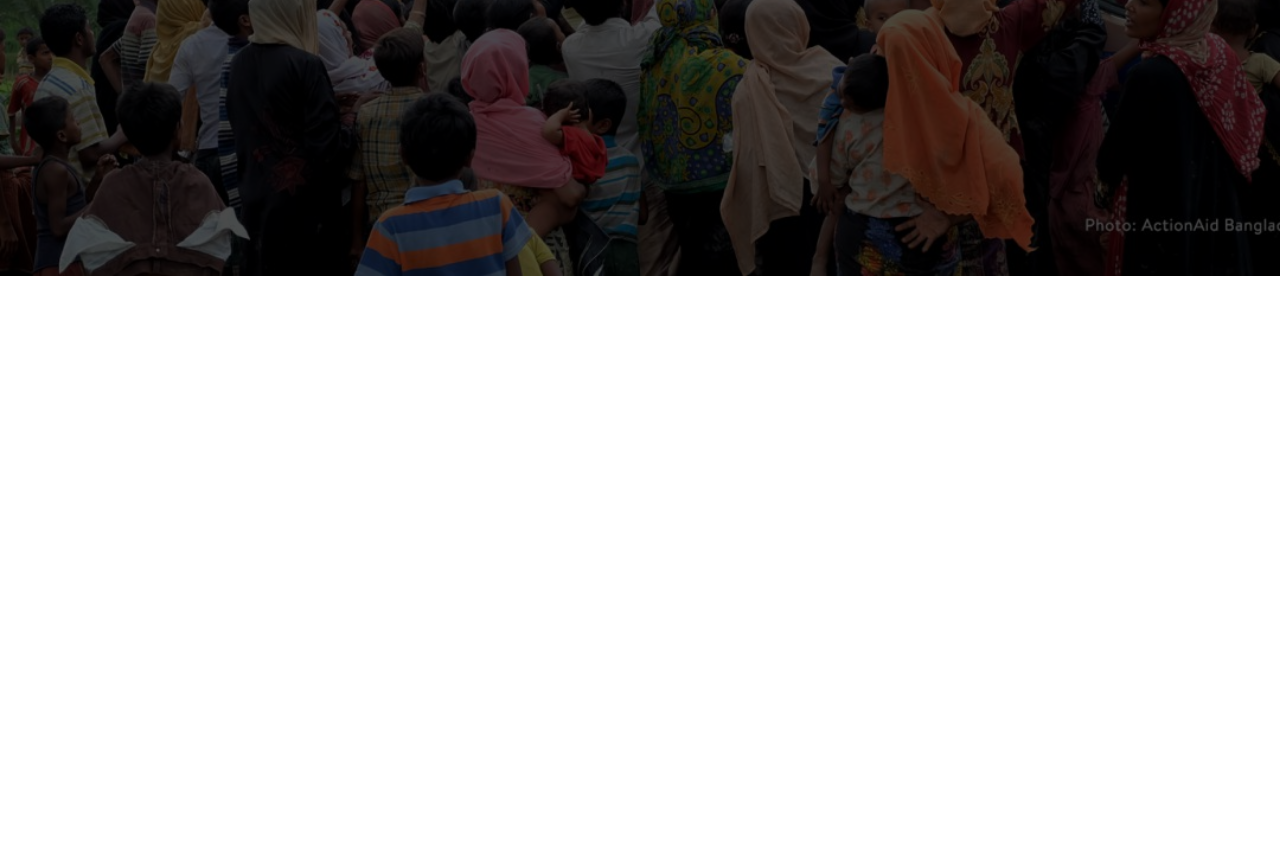
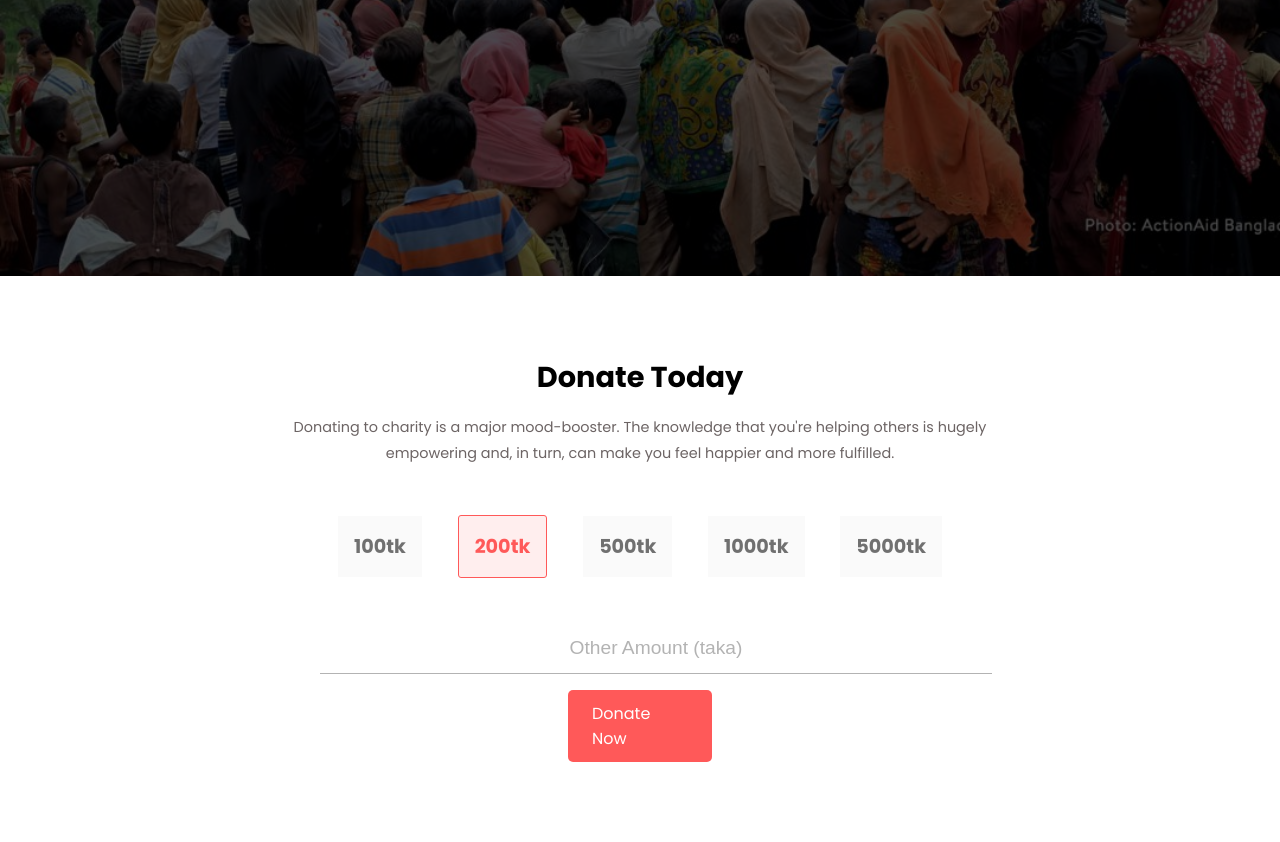
Before and after one commit to ahm-rubayed/donate-today, a plain HTML site: page index.html in a window 1280 px wide. Shown: the part 524-1366 px from the top of the page. Before the commit the page ends 800 px from the top, so only its background shows below. Drawn offline with Linux system fonts and the light colour scheme.

Commit message:
donate today section has completed

```diff
--- a/index.html
+++ b/index.html
@@ -24,5 +24,23 @@
             </div>
     </div>
     </section>
+
+    <section class="donate-today">
+      <div class="header-area">
+        <h2>Donate Today</h2>
+        <p>Donating to charity is a major mood-booster. The knowledge that you're helping others is hugely empowering and, in turn, can make you feel happier and more fulfilled.</p>
+      </div>
+      <div class="container flex">
+        <div class="col"><h3>100tk</h3></div>
+        <div class="col"><h3>200tk</h3></div>
+        <div class="col"><h3>500tk</h3></div>
+        <div class="col"><h3>1000tk</h3></div>
+        <div class="col"><h3>5000tk</h3></div>
+      </div>
+      <div class="container">
+        <input type="text" placeholder="Other Amount (taka)">
+        <a href="#" class="btn">Donate Now</a>
+      </div>
+    </section>
   </body>
 </html>
--- a/style.css
+++ b/style.css
@@ -19,6 +19,42 @@ h6 {
 
 section {
     padding: 4rem 0;
+}
+
+.header-area {
+    text-align: center;
+}
+
+.header-area h2 {
+    font-size: 1.8rem;
+}
+
+.header-area p {
+    width: 55%;
+    margin: auto;
+    font-size: .9rem;
+    line-height: 1.8;
+    color: #6c6464;
+}
+
+.container {
+    width: 80%;
+    margin: auto;
+}
+
+.flex {
+    display: flex;
+    align-items: center;
+    justify-content: space-around;
+}
+
+.btn {
+    color: #fff;
+    background: #FF5959;
+    padding: .7rem 1.5rem;
+    border-radius: 5px;
+    text-transform: capitalize;
+    display: inline-block;
 }
 
 /* Donate-header */
@@ -58,11 +94,44 @@ section {
     margin: 1rem auto 1rem auto;
 }
 
-.btn {
-    color: #fff;
-    background: #FF5959;
-    padding: .7rem 1.5rem;
-    border-radius: 5px;
-    text-transform: capitalize;
-    display: inline-block;
+/* Donate Today  */
+.donate-today .container {
+    width: 50%;
+    margin: 2rem auto 1rem auto;
 }
+
+.donate-today .col h3 {
+    color: #707070;
+    font-size: 1.2rem;
+    background-color: #FAFAFA;
+    padding: 1rem;
+}
+
+.donate-today .col:nth-child(2) h3 {
+    background-color: #FFEEEE;
+    border: 1px solid #FF5959;
+    color: #FF5959;
+    border-radius: 3px;
+}
+
+.donate-today input {
+    width: 100%;
+    margin: auto;
+    display: block;
+    border: none;
+    outline: none;
+    padding: 1rem;
+    border-bottom: 1px solid #B3B3B3;
+}
+
+.donate-today input::placeholder {
+    text-align: center;
+    font-size: 1.2rem;
+    color: #B3B3B3;
+}
+
+.donate-today .btn {
+    display: inherit;
+    margin: 1rem auto;
+    width: 15%;
+}
```
